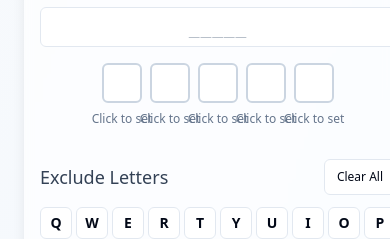
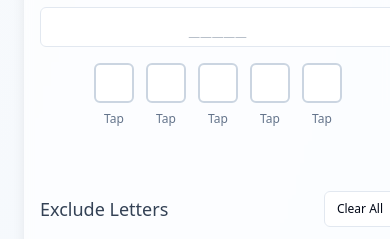
Before and after one commit to codingnooob/wordle-ai-oracle, a React (Vite) app: page / in a window 390 px wide. Shown: the part 365-604 px from the top of the page. Built offline with nearby package versions, Linux system fonts and the light colour scheme; no server answers.

Commit message:
Fix: Overlapping "Click to set" text
Increase horizontal spacing and optimize button positioning to prevent overlap of "Click to set" text on mobile.

```diff
--- a/src/components/GuessGrid.tsx
+++ b/src/components/GuessGrid.tsx
@@ -8,7 +8,7 @@ interface GuessGridProps {
 
 const GuessGrid = ({ guessData, onStateChange }: GuessGridProps) => {
   return (
-    <div className="flex gap-2 justify-center flex-wrap mb-12">
+    <div className="flex gap-3 sm:gap-4 justify-center flex-wrap mb-12">
       {guessData.map((tile, index) => (
         <LetterTile
           key={index}
--- a/src/components/LetterTile.tsx
+++ b/src/components/LetterTile.tsx
@@ -32,8 +32,13 @@ const LetterTile = ({ letter, state, onLetterChange, onStateChange }: LetterTile
     onStateChange(nextState);
   };
 
+  const getButtonText = () => {
+    if (state === 'unknown') return 'Tap';
+    return state;
+  };
+
   return (
-    <div className="relative mb-8">
+    <div className="relative mb-10 flex flex-col items-center">
       <Input
         value={letter}
         onChange={() => {}} // Disabled - letters are set from the main word input
@@ -47,9 +52,9 @@ const LetterTile = ({ letter, state, onLetterChange, onStateChange }: LetterTile
       />
       <button
         onClick={cycleState}
-        className="absolute -bottom-6 left-1/2 transform -translate-x-1/2 text-xs text-slate-500 hover:text-slate-700 transition-colors duration-200 whitespace-nowrap"
+        className="mt-2 text-xs text-slate-500 hover:text-slate-700 transition-colors duration-200 whitespace-nowrap min-w-0 max-w-[60px] text-center truncate"
       >
-        {state === 'unknown' ? 'Click to set' : state}
+        {getButtonText()}
       </button>
     </div>
   );
```
